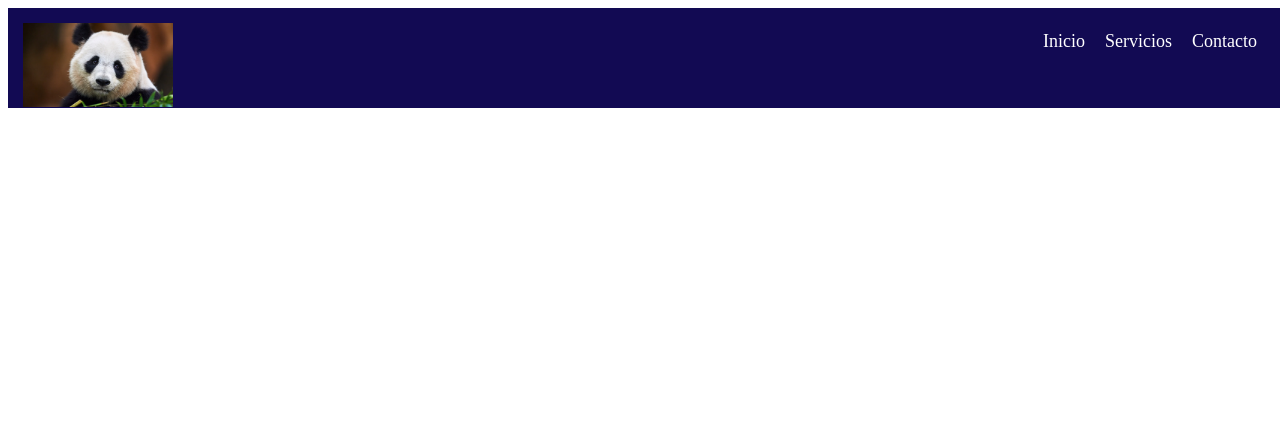
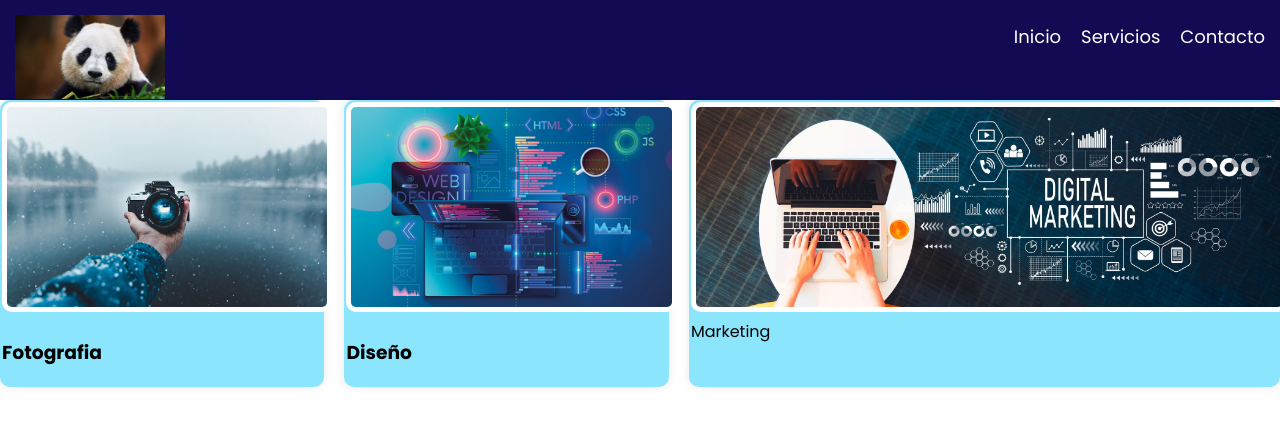
Before and after one commit to GPgabo2711/cursodeprogramacion, a plain HTML site: page index.html in a window 1280 px wide. Drawn offline with Linux system fonts and the light colour scheme.

Commit message:
imagenes

```diff
--- /dev/null
+++ b/assets/css/mainstyle.css
@@ -0,0 +1,28 @@
+@import url('https://fonts.googleapis.com/css2?family=Balsamiq+Sans:ital,wght@0,400;0,700;1,400;1,700&family=Poppins:ital,wght@0,100;0,200;0,300;0,400;0,500;0,600;0,700;0,800;0,900;1,100;1,200;1,300;1,400;1,500;1,600;1,700;1,800;1,900&display=swap');
+body{
+    margin: 0px;
+    padding: 0px;
+    font-family: 'poppins', sans-serif;
+}
+
+.servicios{
+    background-color: rgb(255, 255, 255);
+    display: grid;
+    grid-template-columns: auto auto auto;
+    gap: 20px;
+}
+.servicios .items{
+    background-color: rgb(139, 229, 252);
+    padding: 2px;
+    border-radius: 10px;
+    box-shadow: 0px 0px 10px rgba(0, 0, 0, 0.1);
+}
+
+.image{
+    width: 100%;
+    height: 200px;
+    object-fit: cover;
+    border-radius: 10px;
+    border: 5px solid white;
+    margin: 0px;
+}
--- a/assets/css/menu.css
+++ b/assets/css/menu.css
@@ -28,6 +28,10 @@
     text-decoration: none;
     color: white;
 }
+
+.nav_links a:hover{
+    color: rgb(47, 200, 247);
+}
 /* esta clase le da estructura ami logo*/
 .nav_logos{
     width: 150px;
--- a/index.html
+++ b/index.html
@@ -1,10 +1,11 @@
 <!DOCTYPE html>
-<html lang="en">
+<html lang="es">
 <head>
     <meta charset="UTF-8">
     <meta name="viewport" content="width=device-width, initial-scale=1.0">
     <title>Endigital</title>
     <link rel="stylesheet" href="assets/css/menu.css">
+    <link rel="stylesheet" href="assets/css/mainstyle.css">
 </head>
 <body>
     <!--INICIO DEL MENU-->
@@ -15,14 +16,29 @@
             </div>
             <div class="nav_links">
                 <ul class="nav_links_list">
-                    <li class="nav_links"><a href="#">Inicio</a></li>
-                    <li class="nav_links"><a href="#">Servicios</a></li>
-                    <li class="nav_links"><a href="#">Contacto</a></li>
+                    <li class="nav_links"><a href="index.html">Inicio</a></li>
+                    <li class="nav_links"><a href="servicios.html">Servicios</a></li>
+                    <li class="nav_links"><a href="contacto.html">Contacto</a></li>
                 </ul>
             </div>
         </nav>
     </header>
 
     <!--FIN DEL MENU-->
+
+    <section class="servicios">
+        <card class="items">
+            <img src="assets/images/fotografia.jpg" alt="Fotografia" class="image">
+            <h3>Fotografia</h3>
+        </card>
+        <card class="items">
+            <img src="assets/images/diseño.jpg" alt="diseño" class="image">
+            <h3>Diseño</h3>
+        </card>
+        <card class="items">
+            <img src="assets/images/marketing.jpg" alt="marketing" class="image"
+            <h3>Marketing</h3>
+        </card>
+    </section>
 </body>
 </html>
```
Also changed, not shown: assets/contacto.html (added, +12 -0 lines), assets/images/diseño.jpg (added), assets/images/fotografia.jpg (added), assets/images/marketing.jpg (added).
